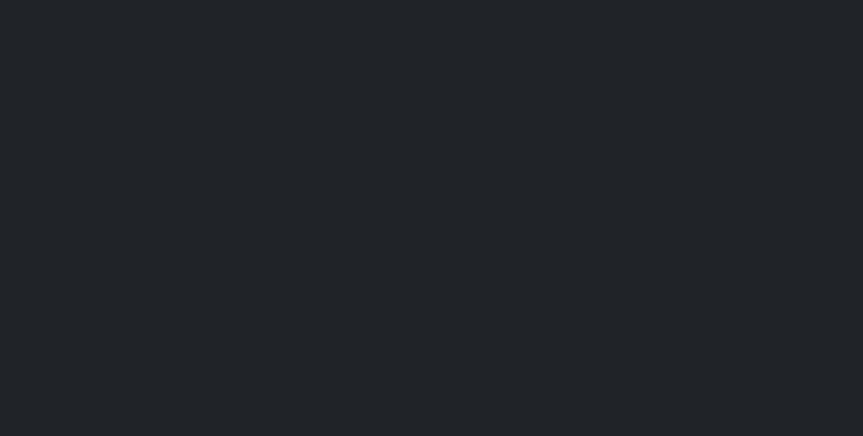
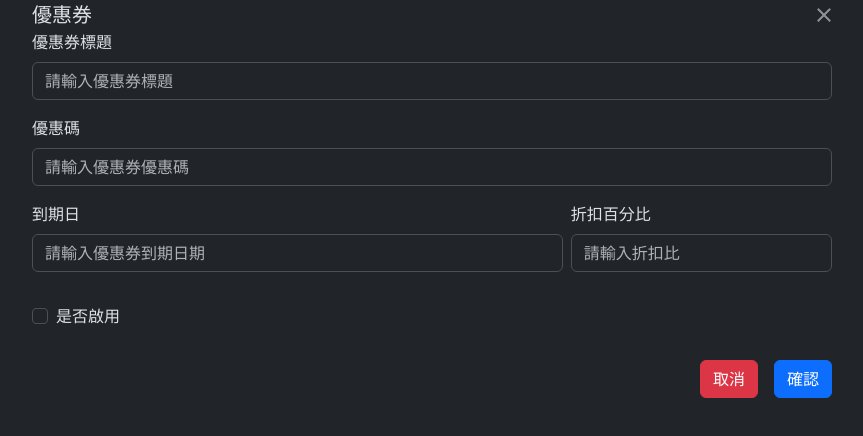
Before and after one commit to AbsintheSung/vue-black, a Vue app: page /test in a window 1280 px wide. Before the commit this address had no page. Shown: the top 436 px of the page, without its empty margins (208-1071 px from the left). Built offline with nearby package versions, Linux system fonts and the light colour scheme.

Commit message:
feat:建立couponModal，並配置router觀察樣式

```diff
--- /dev/null
+++ b/src/components/CouponModal.vue
@@ -0,0 +1,54 @@
+<script setup></script>
+<template>
+  <!-- <Teleport to="body">
+    <div class="modal fade" tabindex="-1" ref="productModal"> -->
+  <div class="modal-dialog modal-lg">
+    <div class="modal-content border-0">
+      <div class="modal-header">
+        <h5 class="modal-title">
+          <span>優惠券</span>
+        </h5>
+        <button type="button" class="btn-close ms-auto" data-bs-dismiss="modal" aria-label="Close"></button>
+      </div>
+      <div class="modal-body">
+        <div class="row">
+          <div class="col-12 mb-3">
+            <label for="coupon-title" class="form-label">優惠券標題</label>
+            <input type="type" class="form-control" id="coupon-title" placeholder="請輸入優惠券標題" />
+          </div>
+          <div class="col-12 mb-3">
+            <label for="coupon-code" class="form-label">優惠碼</label>
+            <input type="type" class="form-control" id="coupon-code" placeholder="請輸入優惠券優惠碼" />
+          </div>
+          <div class="col mb-3">
+            <div class="row gx-2 mb-3">
+              <div class="mb-3 col-md-8">
+                <label for="time" class="form-label">到期日</label>
+                <input type="text" class="form-control" id="time" placeholder="請輸入優惠券到期日期" />
+              </div>
+              <div class="mb-3 col-md-4">
+                <label for="discount" class="form-label">折扣百分比</label>
+                <input type="number" class="form-control" id="discount" placeholder="請輸入折扣比" />
+              </div>
+            </div>
+            <div class="col mb-3">
+              <div class="mb-3">
+                <div class="form-check">
+                  <input class="form-check-input" type="checkbox" id="is_enabled" />
+                  <label class="form-check-label" for="is_enabled"> 是否啟用 </label>
+                </div>
+              </div>
+            </div>
+          </div>
+        </div>
+      </div>
+      <div class="modal-footer">
+        <button type="button" class="btn btn-danger me-3">取消</button>
+        <button type="button" class="btn btn-primary">確認</button>
+      </div>
+    </div>
+  </div>
+  <!-- </div>
+  </Teleport> -->
+</template>
+<style scoped></style>
--- a/src/router/index.js
+++ b/src/router/index.js
@@ -20,6 +20,11 @@ const router = createRouter({
       name: 'Login',
       component: () => import('../views/LoginView.vue')
     },
+    {
+      path: '/test',
+      name: 'test',
+      component: () => import('../components/CouponModal.vue')
+    },
   ]
 })
 
```
